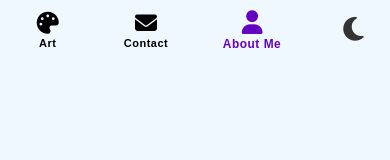
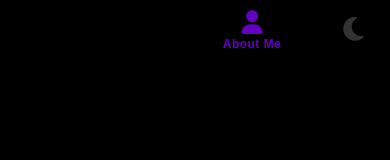
Before and after one commit to Gaby177/DisplayPaintings, a plain HTML site: page AboutMe.html in a window 390 px wide. Drawn offline with Linux system fonts and the light colour scheme; some packages are replaced by stand-ins of ours; a script that the page names is missing; a web font is replaced by a local one.

Commit message:
Update style.css

```diff
--- a/style.css
+++ b/style.css
@@ -2309,3 +2309,22 @@ body.dark-mode .dark-mode-toggle {
   opacity: 1;
   transform: scale(1) translateY(0);
 }
+
+
+@media (max-width: 1200px) {
+  spline-viewer {
+    position: fixed;
+    top: 0;
+    left: 0;
+    width: 100vw;
+    height: 100vh;
+    min-height: 100vh;
+    min-width: 100vw;
+    z-index: 1000;
+    background: #000;
+  }
+  body, html {
+    overflow: hidden;
+    height: 100%;
+  }
+}
```
